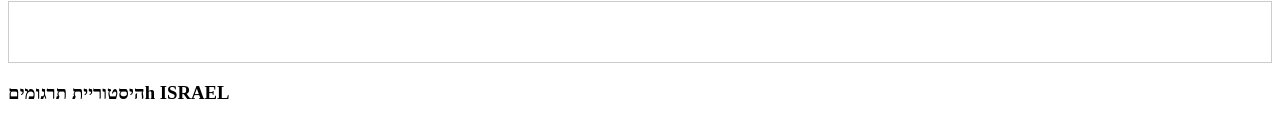
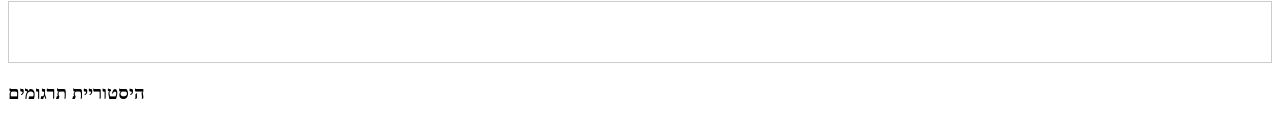
Before and after one commit to Nechami649Finkel/app-translator, a plain HTML site: page app/frontend/index.html in a window 1280 px wide. Shown: the part 229-366 px from the top of the page. Drawn offline with Linux system fonts and the light colour scheme.

Commit message:
remove a fetaure

```diff
--- a/app/frontend/index.html
+++ b/app/frontend/index.html
@@ -19,7 +19,7 @@
 <div id="result" style="border:1px solid #ccc; padding:10px; min-height:40px;"></div>
 
 
-<h3>היסטוריית תרגומיםh ISRAEL</h3>
+<h3>היסטוריית תרגומים</h3>
 <ul id="history"></ul>
 
 
```
